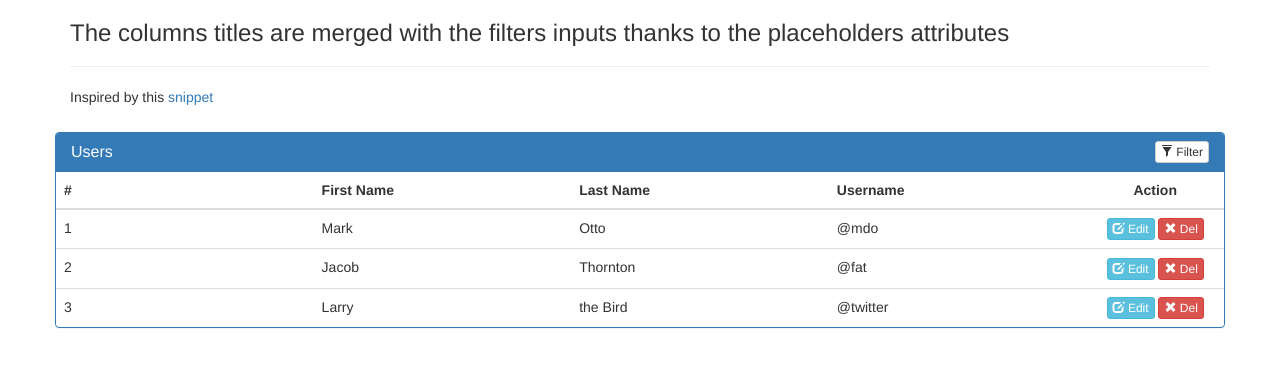
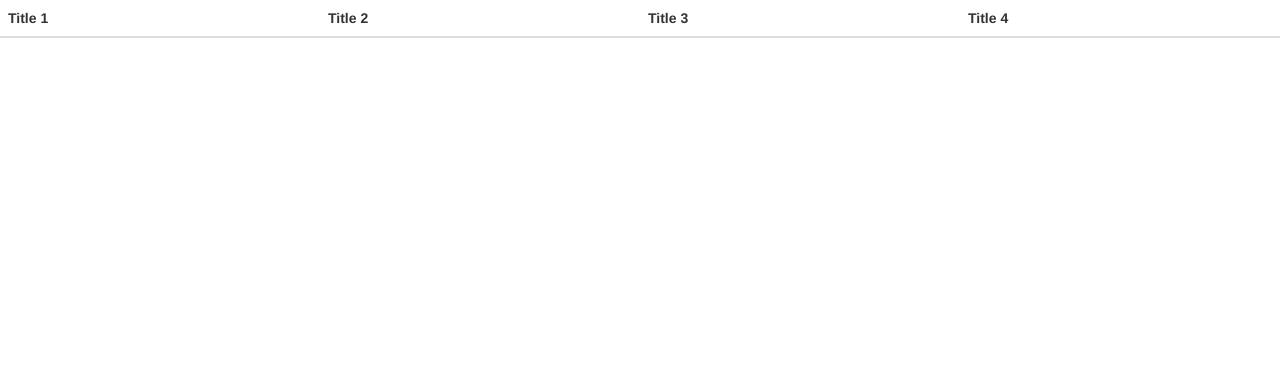
Before and after one commit to rdalvarez/TP-Estacionamiento, a PHP site: page /prueba.php in a window 1280 px wide. Shown: the top 367 px of the page. Run offline with PHP 8.4, Linux system fonts and the light colour scheme; lists and menus that the app fills with data are empty; some libraries are stand-ins or nearby versions.

Commit message:
lista tabla viendo posibilidad paginado

```diff
--- a/prueba.css
+++ b/prueba.css
@@ -1,24 +1,52 @@
+.panel-table .panel-body{
+  padding:0;
+}
 
-.filterable {
-    margin-top: 15px;
+.panel-table .panel-body .table-bordered{
+  border-style: none;
+  margin:0;
 }
-.filterable .panel-heading .pull-right {
-    margin-top: -20px;
+
+.panel-table .panel-body .table-bordered > thead > tr > th:first-of-type {
+    text-align:center;
+    width: 100px;
 }
-.filterable .filters input[disabled] {
-    background-color: transparent;
-    border: none;
-    cursor: auto;
-    box-shadow: none;
-    padding: 0;
-    height: auto;
+
+.panel-table .panel-body .table-bordered > thead > tr > th:last-of-type,
+.panel-table .panel-body .table-bordered > tbody > tr > td:last-of-type {
+  border-right: 0px;
 }
-.filterable .filters input[disabled]::-webkit-input-placeholder {
-    color: #333;
+
+.panel-table .panel-body .table-bordered > thead > tr > th:first-of-type,
+.panel-table .panel-body .table-bordered > tbody > tr > td:first-of-type {
+  border-left: 0px;
 }
-.filterable .filters input[disabled]::-moz-placeholder {
-    color: #333;
+
+.panel-table .panel-body .table-bordered > tbody > tr:first-of-type > td{
+  border-bottom: 0px;
 }
-.filterable .filters input[disabled]:-ms-input-placeholder {
-    color: #333;
+
+.panel-table .panel-body .table-bordered > thead > tr:first-of-type > th{
+  border-top: 0px;
 }
+
+.panel-table .panel-footer .pagination{
+  margin:0;
+}
+
+/*
+used to vertically center elements, may need modification if you're not using default sizes.
+*/
+.panel-table .panel-footer .col{
+ line-height: 34px;
+ height: 34px;
+}
+
+.panel-table .panel-heading .col h3{
+ line-height: 30px;
+ height: 30px;
+}
+
+.panel-table .panel-body .table-bordered > tbody > tr > td{
+  line-height: 34px;
+}
--- a/prueba.js
+++ b/prueba.js
@@ -1,72 +1,69 @@
-// Responsive Tables
-var tables = document.getElementsByTagName('table');
-for (i=0;i<tables.length;i++){
-  var headers = tables[i].getElementsByTagName('th'),
-      rows = tables[i].getElementsByTagName('tr'),
-      header = [];
-  if (tables[i].getAttribute('data-table') == undefined) {
-    tables[i].setAttribute('data-table',i)
-  }
-  if (tables[i].getAttribute('data-table-theme') == undefined) {
-    tables[i].setAttribute('data-table-theme','default')
-  }
-  for (h=0;h<headers.length;h++){
-    header.push(headers[h].innerHTML);
-  }
-  for (r=0;r<rows.length;r++){
-    var cells = rows[r].getElementsByTagName('td');
-    for (c=0;c<cells.length;c++){
-      if (cells[c].getAttribute('data-header') == undefined && header[c] !== undefined) {
-        cells[c].setAttribute('data-header',header[c]);
-      }
-    }
-  }
+
+var tab = $('#tab')
+
+var xhr = function () {
+
+console.log(arguments);
+return $.ajax({
+url: 'sample.json', // path to the json file
+dataType: 'json' // xml, json, script, or html
+});
+};
+
+var renderer = function (r, c, item) {
+switch(c)
+{
+case 0:
+return item.sr;
+
+case 1:
+return item.name;
+
+case 2:
+return item.location;
+
+default:
+return item.language;
 }
+};
 
-// Table Button Demo Functionality
-scanButtons();
-function scanButtons() {
-  var buttons = document.querySelectorAll('[data-delete]');
-  for (i=0;i<buttons.length;i++){
-    buttons[i].addEventListener('click',remove);
-  }
+tab.tabulate({
+
+source: xhr,
+renderer: renderer,
+pagination: $('#paging'),
+pagesI18n: function(str) {
+switch(str) {
+case 'next':
+return 'Aage';
+
+case 'prev':
+return 'Peeche';
 }
-function view(id){
-  var link = document.createElement('a'),
-      timestamp = Date.now();
-  link.id = timestamp;
-  link.href = 'http://example.com/' + id; // Link to view newsletter
-  link.setAttribute('target','_blank');
-  link.style.cssText = 'position:absolute;right:-10%;bottom:-10%;';
-  document.body.appendChild(link);
-  document.getElementById(timestamp).dispatchEvent(new MouseEvent('click'));
-  document.getElementById(timestamp).parentElement.removeChild(document.getElementById(timestamp));
 }
-function edit(id){
-  var link = document.createElement('a'),
-      timestamp = Date.now();
-  link.id = timestamp;
-  link.href = 'http://example.com/' + id + '?edit'; // Link to edit newsletter
-  link.setAttribute('target','_blank');
-  link.style.cssText = 'position:absolute;right:-10%;bottom:-10%;';
-  document.body.appendChild(link);
-  document.getElementById(timestamp).dispatchEvent(new MouseEvent('click'));
-  document.getElementById(timestamp).parentElement.removeChild(document.getElementById(timestamp));
+})
+.on('loadfailure', function (){
+console.error(arguments);
+alert('Failed!');
+});
+
+tab.trigger('load');
+
+{
+"items": [
+{
+"Title 1" : 1,
+"Title 2": "Amey Sakhadeo",
+"Title 3": "Pune",
+"Title 4": "Javascript"
+},
+{
+"Title 1" : 2,
+"Title 2": "Paul Irish",
+"Title 3": "Mountain View",
+"Title 4": "CSS"
 }
-function duplicate(id){
-  var clone = document.getElementById(id).cloneNode(true),
-      timestamp = Date.now();
-  clone.id+='_'+timestamp;
-  document.getElementById(id).parentNode.appendChild(clone);
-  // Also clone the newsletter on the backend somewhere around here
-  clone.querySelectorAll('[data-delete]')[0].addEventListener('click',remove);
-  var orig = clone.style.background;
-  clone.style.background = 'lightyellow';
-  clone.style.transition = 'background 2s ease-in-out';
-  setTimeout(function(){clone.style.background=orig},1000)
-  setTimeout(function(){clone.style.transition=''},4000)
+],
+"totalPages": 40,
+"currPage": 4
 }
-function remove(){
-  // Remove the newsletter from the backend somewhere around here
-  this.parentNode.parentNode.parentNode.removeChild(this.parentNode.parentNode);
-}
--- a/prueba.php
+++ b/prueba.php
@@ -3,59 +3,28 @@
 <head>
 	<title></title>
 	<script type="text/javascript" src="prueba.js"></script>
+  <script src="http://code.jquery.com/jquery-latest.min.js"></script>
 	<link rel="stylesheet" type="text/css" href="prueba.css">
 	<link rel="stylesheet" href="https://maxcdn.bootstrapcdn.com/bootstrap/3.3.7/css/bootstrap.min.css">
   <script src="https://ajax.googleapis.com/ajax/libs/jquery/3.1.1/jquery.min.js"></script>
   <script src="https://maxcdn.bootstrapcdn.com/bootstrap/3.3.7/js/bootstrap.min.js"></script>
 
 </head>
-<body><div class="container">
-    <h3>The columns titles are merged with the filters inputs thanks to the placeholders attributes</h3>
-    <hr>
-    <p>Inspired by this <a href="http://bootsnipp.com/snippets/featured/panel-tables-with-filter">snippet</a></p>
-    <div class="row">
-        <div class="panel panel-primary filterable">
-            <div class="panel-heading">
-                <h3 class="panel-title">Users</h3>
-                <div class="pull-right">
-                    <button class="btn btn-default btn-xs btn-filter"><span class="glyphicon glyphicon-filter"></span> Filter</button>
-                </div>
-            </div>
-            <table class="table">
+<body>
+
+<table id="tab" class="table table-striped">
 <thead>
-                    <tr class="filters">
-                        <th><input type="text" class="form-control" placeholder="#" disabled></th>
-                        <th><input type="text" class="form-control" placeholder="First Name" disabled></th>
-                        <th><input type="text" class="form-control" placeholder="Last Name" disabled></th>
-                        <th><input type="text" class="form-control" placeholder="Username" disabled></th>
-                        <th class="text-center">Action</th>
-                    </tr>
+<th>Title 1</th>
+<th>Title 2</th>
+<th>Title 3</th>
+<th>Title 4</th>
 </thead>
 <tbody>
-                    <tr>
-                        <td>1</td>
-                        <td>Mark</td>
-                        <td>Otto</td>
-                        <td>@mdo</td>
-                        <td class="text-center"><a class='btn btn-info btn-xs' href="#"><span class="glyphicon glyphicon-edit"></span> Edit</a> <a href="#" class="btn btn-danger btn-xs"><span class="glyphicon glyphicon-remove"></span> Del</a></td>
-                    </tr>
-                    <tr>
-                        <td>2</td>
-                        <td>Jacob</td>
-                        <td>Thornton</td>
-                        <td>@fat</td>
-                        <td class="text-center"><a class='btn btn-info btn-xs' href="#"><span class="glyphicon glyphicon-edit"></span> Edit</a> <a href="#" class="btn btn-danger btn-xs"><span class="glyphicon glyphicon-remove"></span> Del</a></td>
-                    </tr>
-                    <tr>
-                        <td>3</td>
-                        <td>Larry</td>
-                        <td>the Bird</td>
-                        <td>@twitter</td>
-                        <td class="text-center"><a class='btn btn-info btn-xs' href="#"><span class="glyphicon glyphicon-edit"></span> Edit</a> <a href="#" class="btn btn-danger btn-xs"><span class="glyphicon glyphicon-remove"></span> Del</a></td>
-                    </tr>
 </tbody>
+<tfoot>
+<td  colspan="4"><ul id="paging" class="pagination">
+</ul></td>
+</tfoot>
 </table>
-        </div>
-    </div>
-</div>
+</body>
 </html>
```
Also changed, not shown: css/myStyle.css (+18 -96 lines), partes/FrmEstacionamiento.php (+27 -7 lines). Lines whose indentation alone changed are shown as unchanged.
